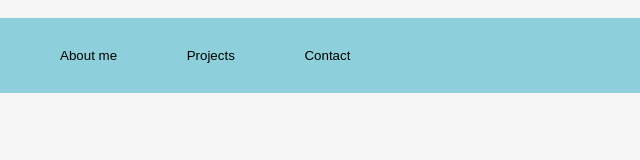
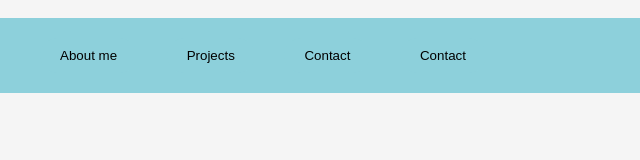
Before and after one commit to Eonyc/CvEmilson, a plain HTML site: page Interface/index.html in a window 1280 px wide. Shown: the full height of the page, 0-640 px from the left. Drawn offline with Linux system fonts and the light colour scheme.

Commit message:
muestra subir git

```diff
--- a/Interface/index.html
+++ b/Interface/index.html
@@ -16,6 +16,7 @@
                 <li><button href="#" id="sobre_mi">About me</button>
                 <li><button href="#" id="proyectos">Projects</button>
                 <li><button href="#" id="contacto">Contact</button>
+                <li><button href="#" id="contacto">Contact</button>
             </ul>
         </nav>
     </header>
```
